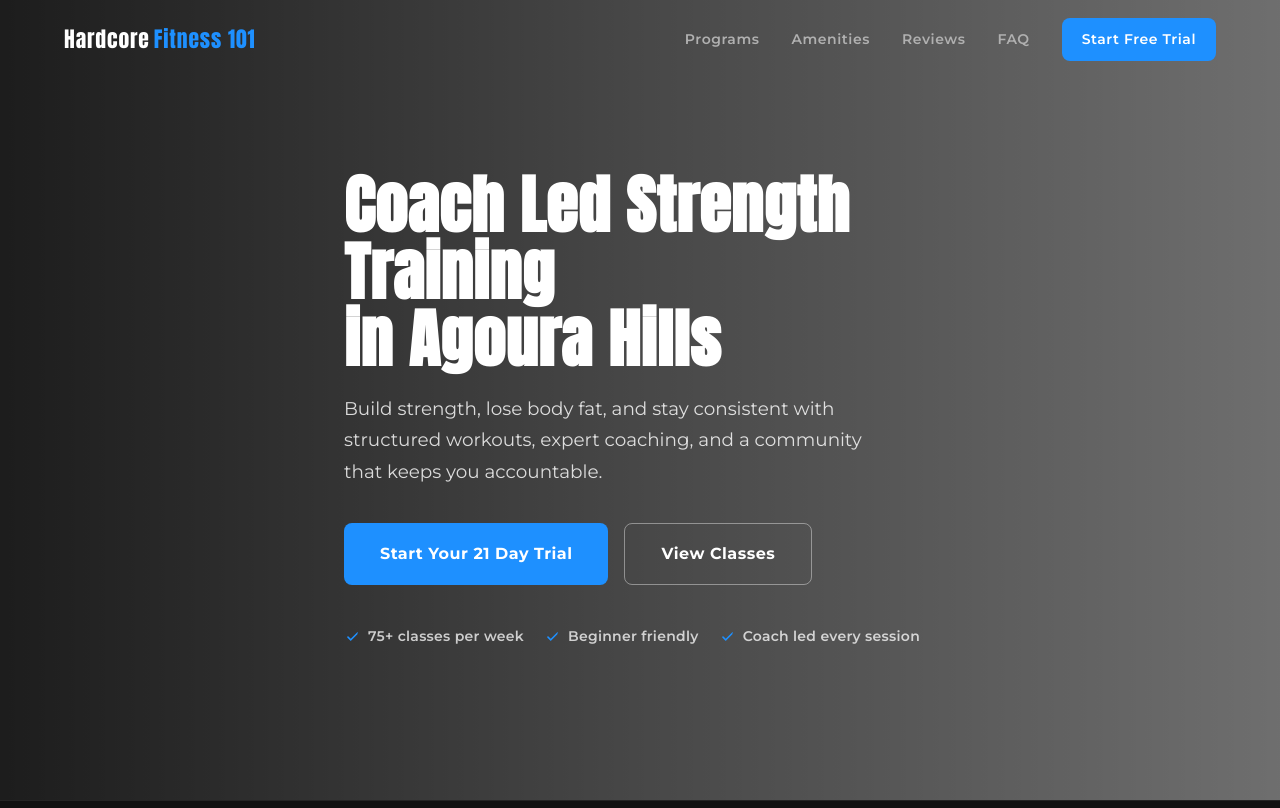
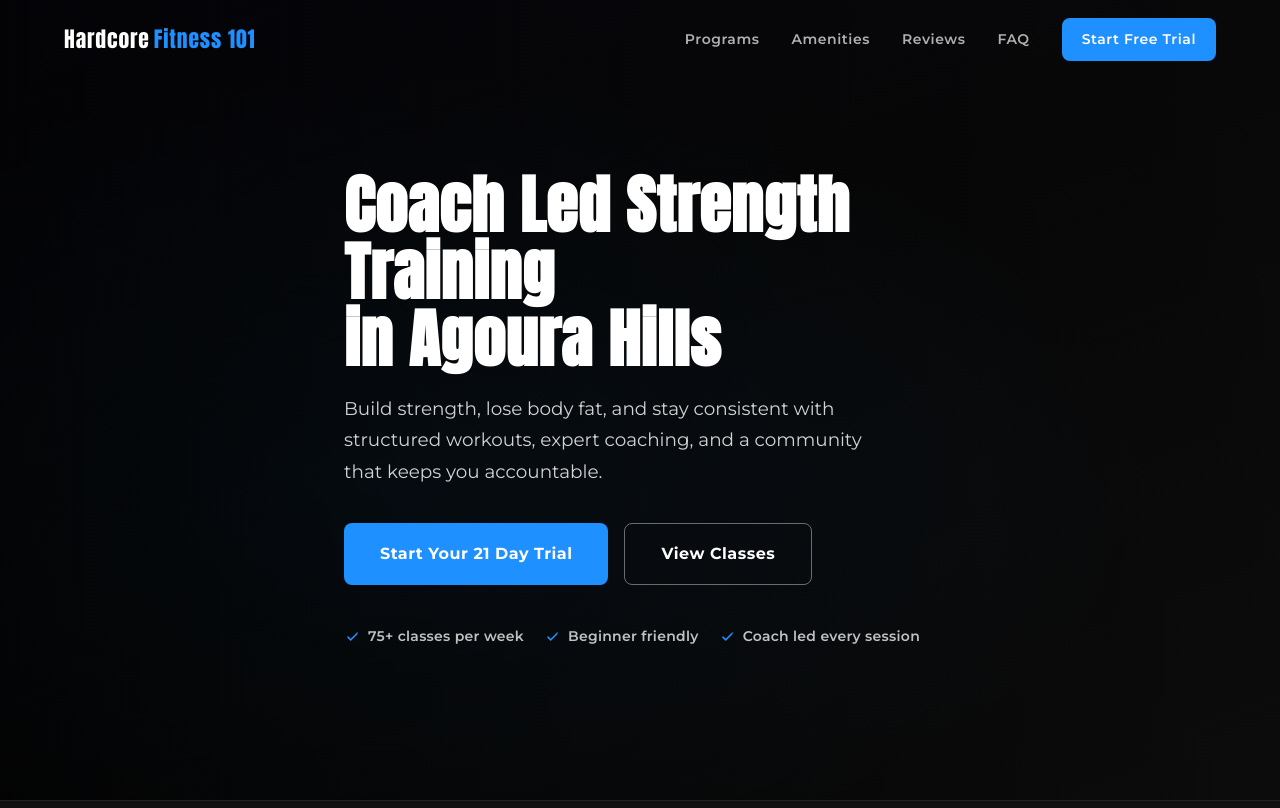
Before and after one commit to Hardcore101Fitness/reimagined-succotash, a Flask app: page / in a window 1280 px wide. Shown: the top 808 px of the page. Run offline with Flask 3, Linux system fonts and the light colour scheme; grey boxes are pictures that could not be loaded.

Commit message:
Replace missing hero image with CSS gradient fallback
Removes broken hero-poster.webp reference and hero-fallback img element.
Hero background is now a pure CSS radial/linear gradient with accent glow,
ready to swap in real video/image when available.

https://claude.ai/code/session_01MK6FKYs6ChUPgoEPDxdg1v

```diff
--- a/static/css/style.css
+++ b/static/css/style.css
@@ -246,25 +246,20 @@ button { cursor: pointer; font-family: inherit; }
   position: absolute;
   inset: 0;
   z-index: 0;
+  /* Dark cinematic gradient — replace with real video/image when ready */
+  background:
+    radial-gradient(ellipse at 30% 60%, rgba(30,144,255,0.12) 0%, transparent 60%),
+    linear-gradient(160deg, #0d0d1a 0%, #0a0a0a 40%, #0f0f0f 100%);
 }
 
-.hero-video,
-.hero-fallback {
+/* When real video is added, it goes inside .hero-media */
+.hero-video {
+  position: absolute;
+  inset: 0;
   width: 100%;
   height: 100%;
   object-fit: cover;
   object-position: center;
-}
-
-/* When video has no source, show fallback */
-.hero-video:not([src]) + .hero-fallback,
-.hero-video:not([src]):not([poster]) + .hero-fallback {
-  display: block;
-}
-
-/* Placeholder gradient when no real image */
-.hero-fallback {
-  background: linear-gradient(135deg, #0a0a0a 0%, #1a1a2e 50%, #0f0f1a 100%);
 }
 
 .hero-overlay {
@@ -272,9 +267,9 @@ button { cursor: pointer; font-family: inherit; }
   inset: 0;
   background: linear-gradient(
     to right,
-    rgba(0,0,0,0.82) 0%,
-    rgba(0,0,0,0.55) 50%,
-    rgba(0,0,0,0.3) 100%
+    rgba(0,0,0,0.75) 0%,
+    rgba(0,0,0,0.45) 60%,
+    rgba(0,0,0,0.2) 100%
   );
 }
 
--- a/templates/index.html
+++ b/templates/index.html
@@ -47,27 +47,9 @@
          SECTION 1: HERO
     ======================================================== -->
     <section class="hero" id="hero" aria-label="Hero">
-      <!-- Video background with image fallback -->
+      <!-- Video background with CSS gradient fallback -->
       <div class="hero-media">
-        <video
-          class="hero-video"
-          autoplay
-          muted
-          loop
-          playsinline
-          poster="{{ url_for('static', filename='images/hero-poster.webp') }}"
-          aria-hidden="true"
-        >
-          <!-- Replace src with actual video URL -->
-          <!-- <source src="{{ url_for('static', filename='videos/hero.mp4') }}" type="video/mp4" /> -->
-        </video>
-        <!-- Fallback image shown when no video source -->
-        <img
-          class="hero-fallback"
-          src="{{ url_for('static', filename='images/hero-poster.webp') }}"
-          alt="Members training at Hardcore Fitness 101 in Agoura Hills"
-          loading="eager"
-        />
+        <!-- Replace with: <video class="hero-video" autoplay muted loop playsinline poster="..."><source src="your-video.mp4" type="video/mp4"></video> -->
         <div class="hero-overlay" aria-hidden="true"></div>
       </div>
 
```
